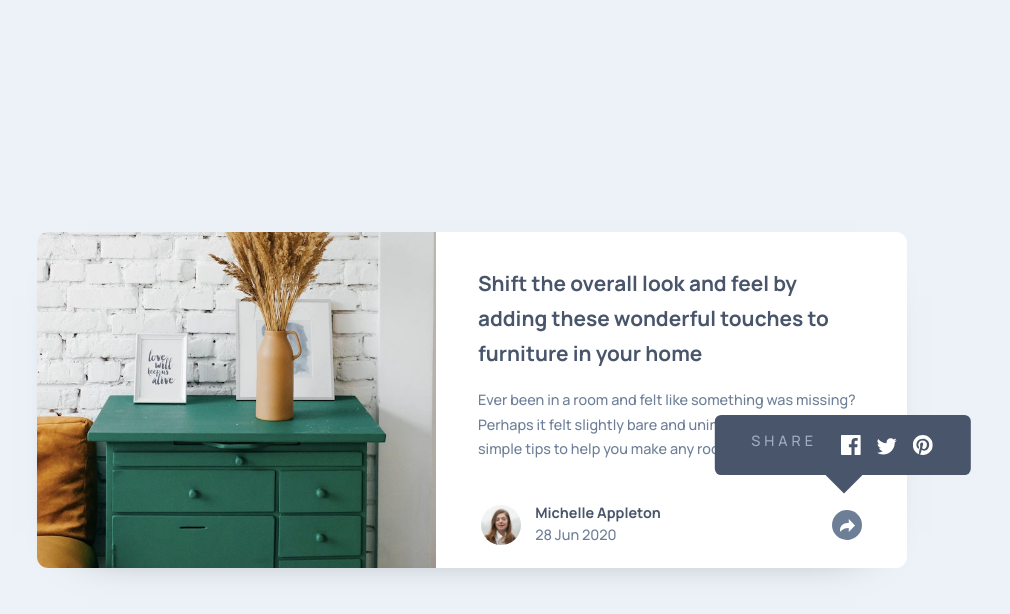
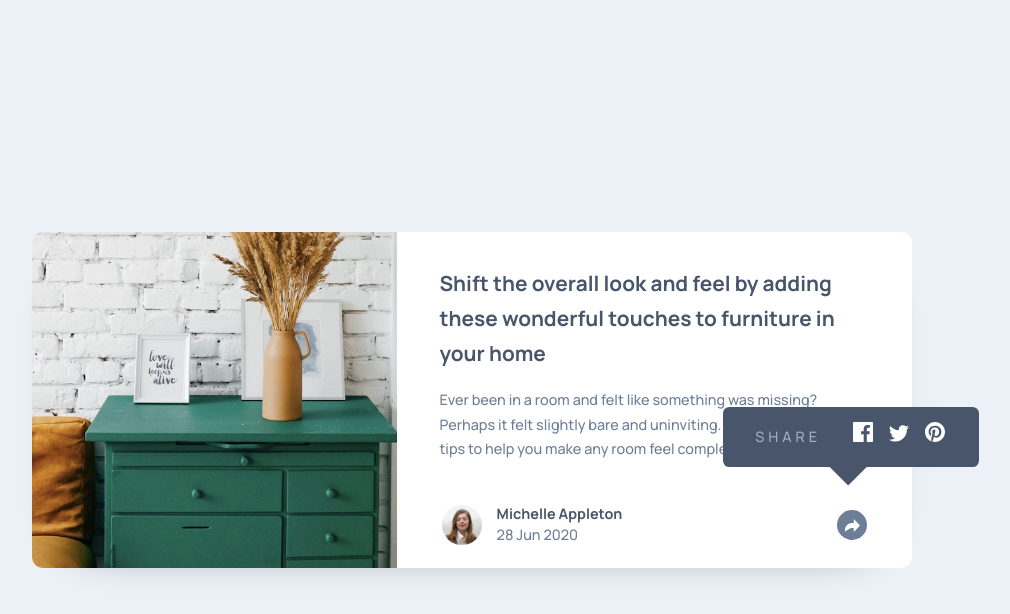
Before and after one commit to alvianharyanto/Article-preview-component, a plain HTML site: page index.html in a window 1280 px wide. Both pictures are taken after a click on the element 1015 px from the left and 525 px from the top of the page. Shown: the whole page, without its empty margins (168-1178 px from the left). Drawn offline with Linux system fonts and the light colour scheme.

Commit message:
fix max-hight and hover

```diff
--- a/index.html
+++ b/index.html
@@ -16,11 +16,15 @@
 
 <body>
   <div class="container">
+
     <article class="article">
+
       <div class="article__top">
         <img class="preview-images" src="/images/drawers.jpg" alt="drawers">
       </div>
+
       <div class="article__main">
+
         <div class="article__main--body">
           <h2>Shift the overall look and feel by adding these wonderful
             touches to furniture in your home </h2>
@@ -28,29 +32,43 @@
             it felt slightly bare and uninviting. I’ve got some simple tips
             to help you make any room feel complete.</p>
         </div>
+
         <div class="article__main--footer">
+
           <div class="profil">
+
             <div class="profil__images">
               <div class="photo">
                 <img src="/images/avatar-michelle.jpg" alt="avatar">
               </div>
             </div>
+
             <label class="profil--name">Michelle Appleton</label>
             <label class="date">28 Jun 2020</label>
+
           </div>
+
           <div class="share">
             <div id="share__button" class="share__button" onclick="show_panel()">
               <img id="share__button--icon" class="share__button--icon" src="/images/icon-share.svg" alt="share icon">
               </img>
             </div>
+
             <div id="share__panel" class="share__panel">
               <label class="panel--label">Share</label>
               <span class="social-button">
-                <img src="/images/icon-facebook.svg" alt="">
-                <img src="/images/icon-twitter.svg" alt="">
-                <img src="/images/icon-pinterest.svg" alt="">
+                <a href="#">
+                  <img src="/images/icon-facebook.svg" alt="">
+                </a>
+                <a href="#">
+                  <img src="/images/icon-twitter.svg" alt="">
+                </a>
+                <a href="#">
+                  <img src="/images/icon-pinterest.svg" alt="">
+                </a>
               </span>
             </div>
+
           </div>
         </div>
     </article>
@@ -62,6 +80,7 @@
   </div>
 
   <script src="/js/script.js"></script>
+
 </body>
 
 </html>
--- a/scss/main.scss
+++ b/scss/main.scss
@@ -34,19 +34,15 @@ body {
     display: flex;
 }
 
-@media (min-width: 1270px) {
-    .container {
-        max-width: 68vw !important;
-    }
-}
-
 @media (min-width: 1000px) {
     .container {
-        max-width: 80vw;
-
+        max-width: 55rem;
     }
 
     .article {
+
+        max-height: 21rem !important;
+
         &__main {
             padding: 0 1rem;
 
@@ -59,7 +55,7 @@ body {
                         right: auto !important;
                         width: 16rem !important;
                         height: 60px !important;
-                        transform: translateX(6.8rem) translateY(-5rem);
+                        transform: translateX(7rem) translateY(-5.5rem);
                         border-radius: .4rem;
 
                         &::after {
@@ -85,19 +81,20 @@ body {
 
     .article {
         display: flex;
+        max-height: 25rem;
 
         &__top {
-            flex-basis: 66rem;
             max-height: 30rem !important;
+            max-width: 25.5rem;
 
             img {
                 height: 100%;
                 margin: auto !important;
+                object-fit: cover;
+                object-position: 0 0;
             }
         }
     }
-
-
 
 }
 
@@ -223,11 +220,11 @@ body {
                     top: 0;
                     right: 0;
                     display: none;
-                    gap: 1.5rem;
+                    margin-left: 1.5rem;
                     align-items: center;
 
                     .panel--label {
-                        margin: 2em 0 2.5em 2.5em;
+                        margin: auto 2rem;
                         text-transform: uppercase;
                         letter-spacing: 4px;
                         color: $accent-color;
@@ -236,9 +233,17 @@ body {
 
                     .social-button {
                         display: flex;
-                        gap: 1rem;
                         align-items: flex-end;
+                        transition: 1s ease;
 
+                        a:hover {
+                            filter: opacity(.5);
+                        }
+
+                    }
+
+                    .social-button * {
+                        margin: auto .5rem auto 0;
                     }
                 }
             }
@@ -248,6 +253,7 @@ body {
 
 }
 
+// sh0w social button share
 .show {
     display: flex !important;
 }
@@ -260,7 +266,7 @@ body {
     filter: brightness(100);
 }
 
-//social button
+// attribution
 
 .attribution {
     font-size: 11px;
```
Also changed, not shown: css/main.css, 1 other file.
